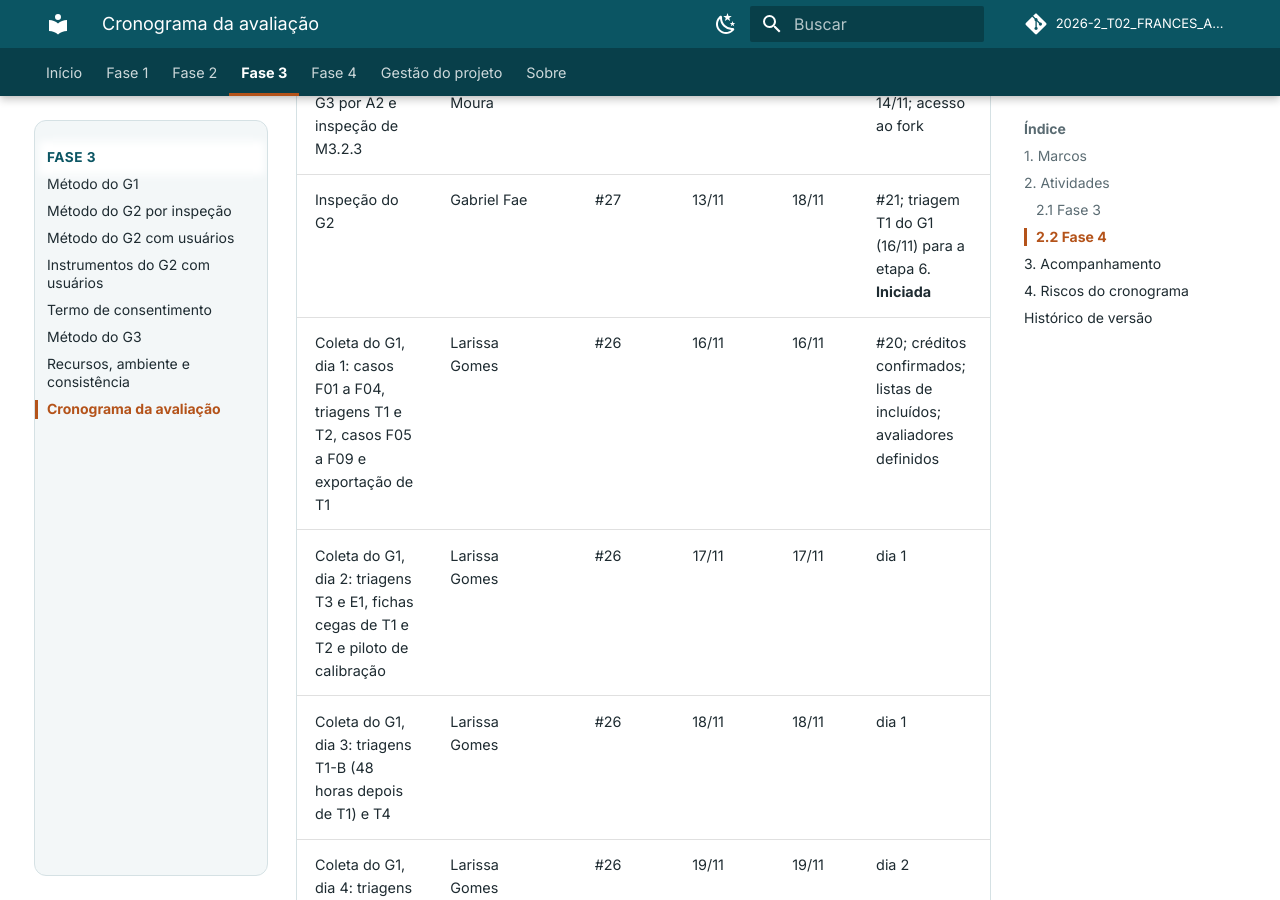
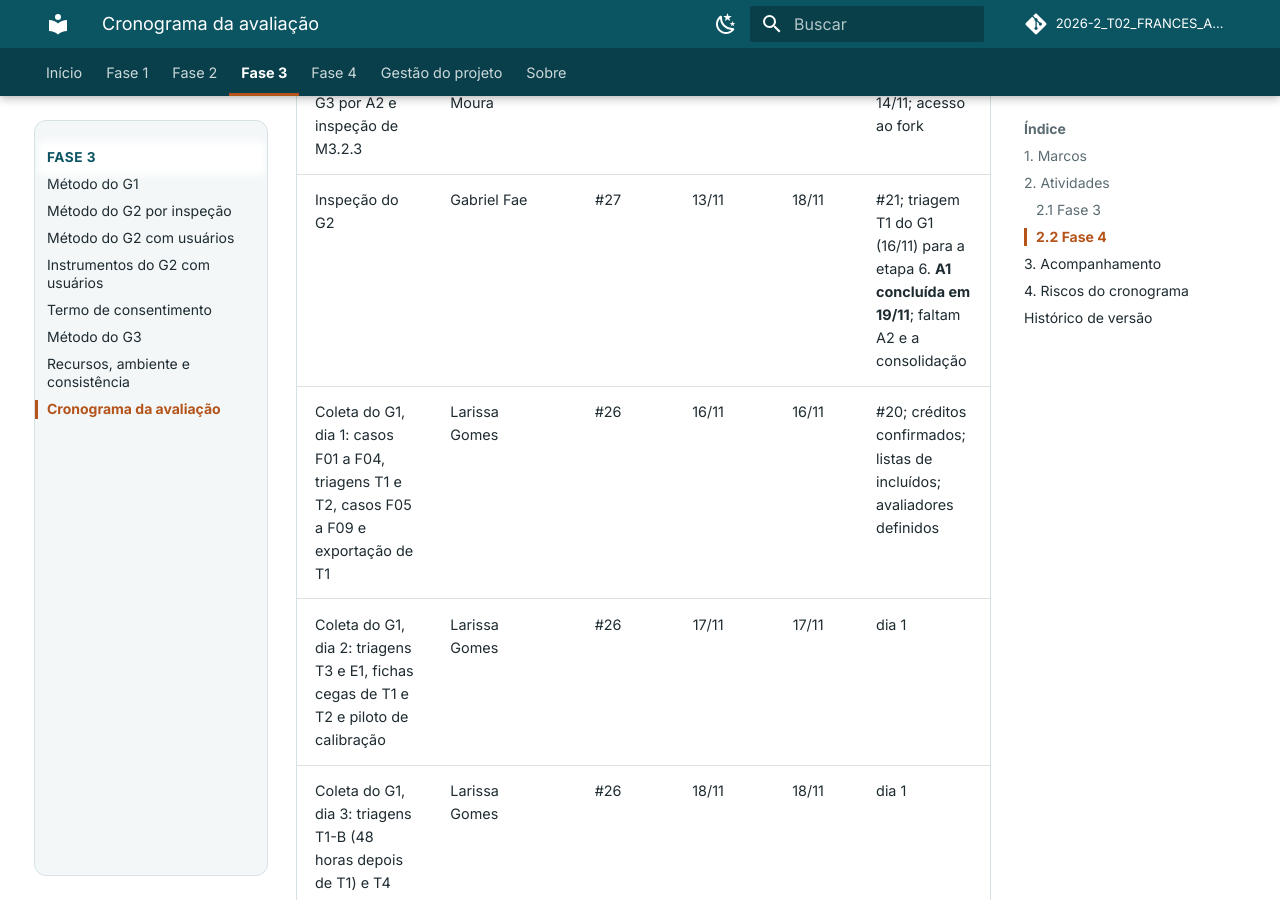
Before and after one commit to FCTE-Qualidade-de-Software-1/2026-2_T02_FRANCES_ALLEN, an MkDocs documentation site: the page built from docs/fase-3/cronograma.md, in a window 1280 px wide and 900 px high, scrolled down 3504 px. Built offline with MkDocs 1.6.1 and Material for MkDocs 9.7.7, drawn with Linux system fonts in a browser that asks for light colours; comment, search, counter and statistics services are not loaded; some of the changed text lies outside the part shown.

Commit message:
Gestão: horas de A1 na inspeção do G2 e situação da #27 no cronograma
Registra 3 h da primeira sessão de A1 em produção (17/11) e 4 h do
fechamento da parte de A1 (19/11) na #27, e marca no cronograma que a
parte de A1 está concluída e faltam A2 e a consolidação.

```diff
--- a/docs/fase-3/cronograma.md
+++ b/docs/fase-3/cronograma.md
@@ -45,7 +45,7 @@ _Tabela 2 - Atividades da Fase 3, com responsável, issue, datas, dependências
 |-----------|-------------|:-----:|:------:|:---:|------------|
 | Coleta do G3 no commit `c2ae570` | Lucas Avelar, pela D12 | #29 | 14/11 | 14/11 | #23. **Feita** |
 | Repetição do G3 por A2 e inspeção de M3.2.3 | Guilherme Moura | #29 | 16/11 | 17/11 | coleta de 14/11; acesso ao fork |
-| Inspeção do G2 | Gabriel Fae | #27 | 13/11 | 18/11 | #21; triagem T1 do G1 (16/11) para a etapa 6. **Iniciada** |
+| Inspeção do G2 | Gabriel Fae | #27 | 13/11 | 18/11 | #21; triagem T1 do G1 (16/11) para a etapa 6. **A1 concluída em 19/11**; faltam A2 e a consolidação |
 | Coleta do G1, dia 1: casos F01 a F04, triagens T1 e T2, casos F05 a F09 e exportação de T1 | Larissa Gomes | #26 | 16/11 | 16/11 | #20; créditos confirmados; listas de incluídos; avaliadores definidos |
 | Coleta do G1, dia 2: triagens T3 e E1, fichas cegas de T1 e T2 e piloto de calibração | Larissa Gomes | #26 | 17/11 | 17/11 | dia 1 |
 | Coleta do G1, dia 3: triagens T1-B (48 horas depois de T1) e T4 | Larissa Gomes | #26 | 18/11 | 18/11 | dia 1 |
@@ -135,3 +135,4 @@ _Tabela 4 - Riscos do cronograma, efeito e resposta prevista. Fonte: elaborada p
 | 0.3 | 14/11/2026 | G1 com no máximo duas triagens por dia, de 16 a 19/11, e cálculo em 20/11; atraso medido contra o ponto de controle de 11/11; risco do recrutamento no fim de semana; legendas das tabelas e da figura, com descrição do gantt | Lucas Avelar | - |
 | 0.4 | 15/11/2026 | Saldo de créditos confirmado e risco da rodada 2 do G1 em 21/11, a partir da revisão da Larissa | Lucas Avelar | - |
 | 0.5 | 19/11/2026 | Sessões de 16 a 18/11 não realizadas; coleta com usuários replanejada para 19 a 21/11 pela D13 (formulário de estética e sessões remotas) e risco de participantes marcado como ocorrido | Gabriel Fae | - |
+| 0.6 | 19/11/2026 | Situação da inspeção do G2: parte de A1 concluída | Gabriel Fae | - |
```
Also changed, not shown: 1 other file.
